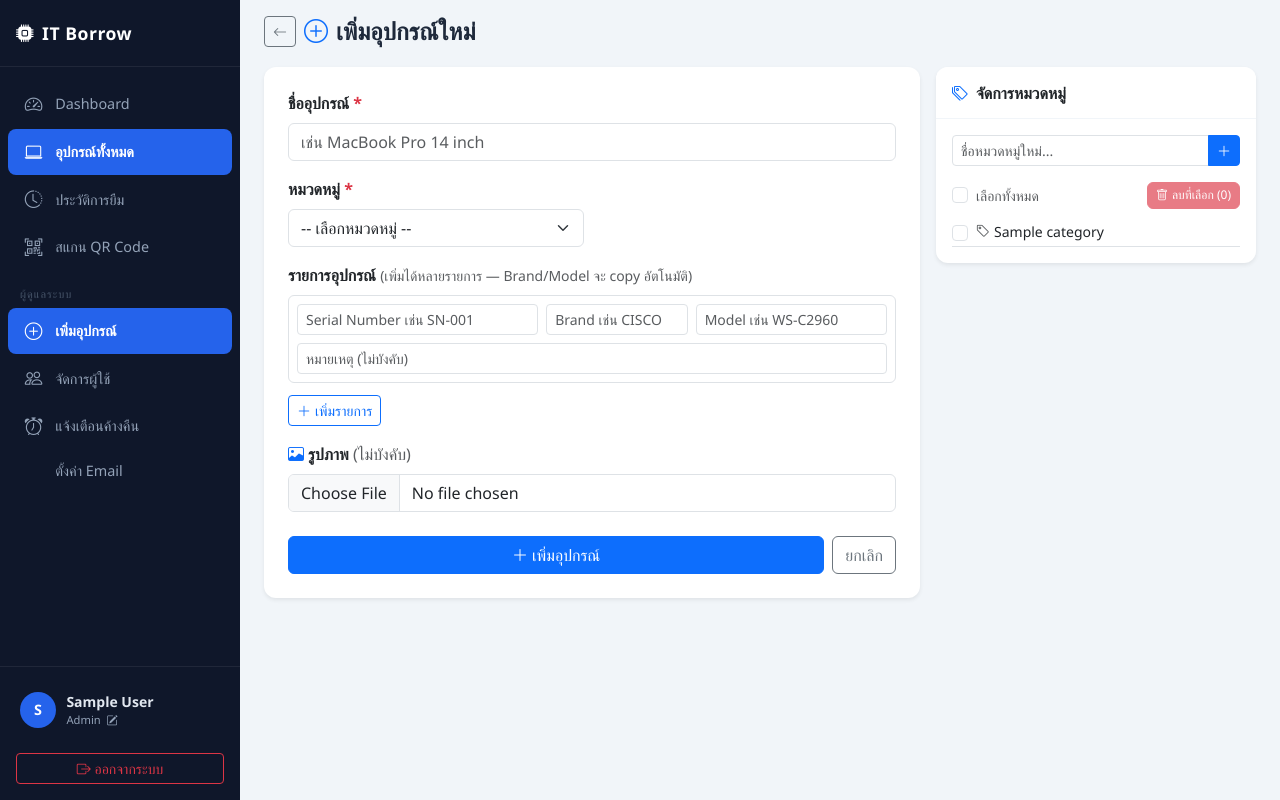
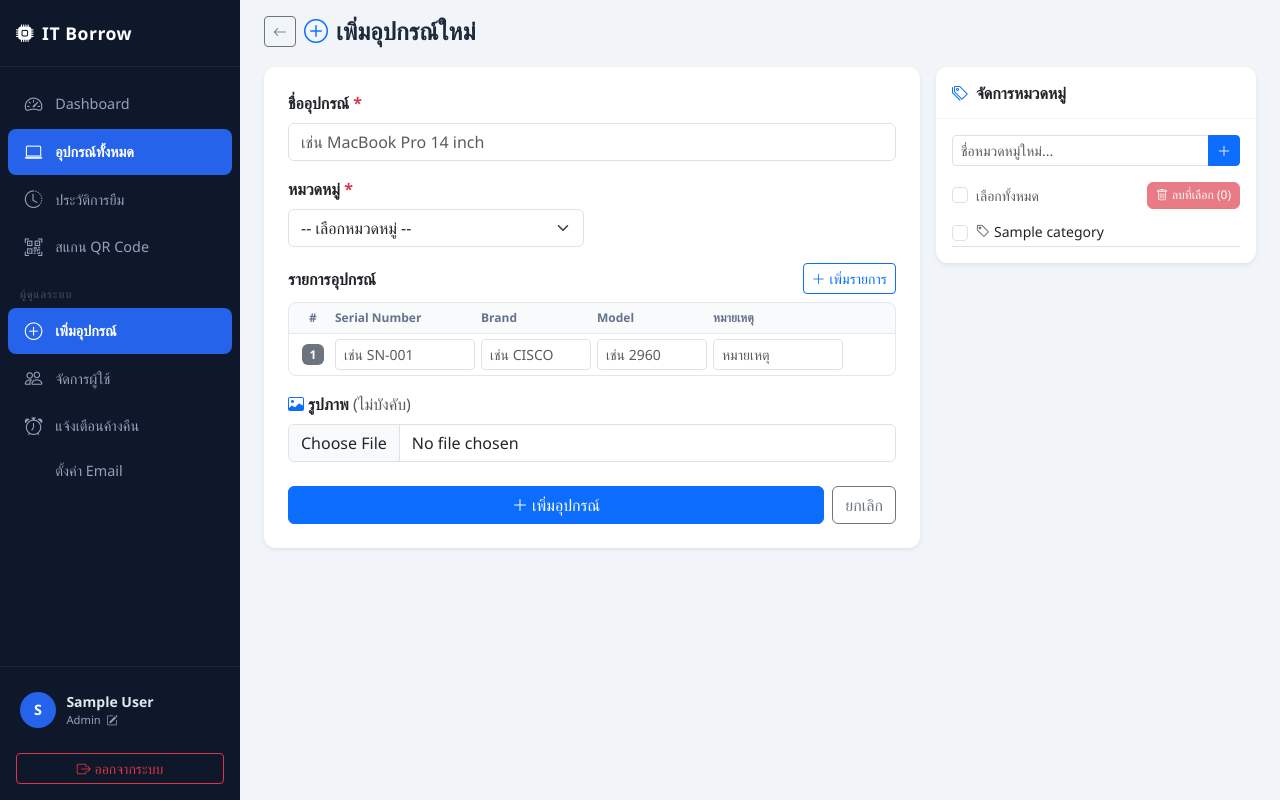
Before and after one commit to MINDKYLO/Tlib, a Flask app: page /equipment/add in a window 1280 px wide. Run offline with Flask 3, Linux system fonts and the light colour scheme; the visitor is signed in with stand-in values (Sample User, id 1); a database or web service that is not in the repository returns one stand-in record (values such as "Sample title"); parts of the project's set-up code (start-up, migrations or seed data) failed here and were passed over; some libraries are stand-ins or nearby versions.

Commit message:
ui: redesign serial number entry as readable grid table with column headers

```diff
--- a/static/css/style.css
+++ b/static/css/style.css
@@ -466,6 +466,53 @@ body {
 }
 .sidebar-footer .user-info:hover { background: rgba(255,255,255,0.07); }
 
+/* ── SERIAL GRID (add equipment form) ─────────────────────────────────────── */
+.serial-grid-header {
+  display: grid;
+  grid-template-columns: 32px 1fr 110px 110px 130px 38px;
+  gap: 6px;
+  padding: 6px 8px;
+  background: #f8fafc;
+  border: 1px solid #e2e8f0;
+  border-radius: 8px 8px 0 0;
+  font-size: 0.75rem;
+  font-weight: 600;
+  color: #64748b;
+}
+.serial-grid-row {
+  display: grid;
+  grid-template-columns: 32px 1fr 110px 110px 130px 38px;
+  gap: 6px;
+  padding: 5px 8px;
+  background: #fff;
+  border: 1px solid #e2e8f0;
+  border-top: none;
+  align-items: center;
+}
+.serial-grid-row:last-child { border-radius: 0 0 8px 8px; }
+.serial-grid-row:only-child { border-radius: 0 0 8px 8px; }
+.serial-grid-row:hover { background: #f8fafc; }
+.sg-num  { display: flex; align-items: center; justify-content: center; }
+.sg-action { display: flex; align-items: center; justify-content: center; }
+
+@media (max-width: 640px) {
+  .serial-grid-header { display: none; }
+  .serial-grid-row {
+    grid-template-columns: 28px 1fr 38px;
+    grid-template-rows: auto auto auto;
+    border-radius: 8px !important;
+    border: 1px solid #e2e8f0 !important;
+    margin-bottom: 8px;
+    padding: 8px;
+    gap: 6px;
+  }
+  .sg-serial { grid-column: 2 / 3; }
+  .sg-brand  { grid-column: 1 / 3; }
+  .sg-model  { grid-column: 1 / 3; }
+  .sg-desc   { grid-column: 1 / 3; }
+  .sg-action { grid-column: 3; grid-row: 1; }
+}
+
 /* ── RESPONSIVE TWEAKS ─────────────────────────────────────────────────────── */
 @media (max-width: 576px) {
   .stat-num { font-size: 1.4rem; }
--- a/templates/add_equipment.html
+++ b/templates/add_equipment.html
@@ -35,28 +35,45 @@
 
             <!-- SERIAL NUMBERS (per-serial: Brand, Model, หมายเหตุ) -->
             <div class="col-12">
-              <label class="form-label fw-semibold">
-                รายการอุปกรณ์
-                <span class="text-muted fw-normal small">(เพิ่มได้หลายรายการ — Brand/Model จะ copy อัตโนมัติ)</span>
-              </label>
+              <div class="d-flex justify-content-between align-items-center mb-2">
+                <label class="form-label fw-semibold mb-0">รายการอุปกรณ์</label>
+                <button type="button" class="btn btn-outline-primary btn-sm" onclick="addSerial()">
+                  <i class="bi bi-plus-lg me-1"></i>เพิ่มรายการ
+                </button>
+              </div>
+
+              <!-- Column headers -->
+              <div class="serial-grid-header">
+                <div class="sg-num">#</div>
+                <div class="sg-serial">Serial Number</div>
+                <div class="sg-brand">Brand</div>
+                <div class="sg-model">Model</div>
+                <div class="sg-desc">หมายเหตุ</div>
+                <div class="sg-action"></div>
+              </div>
+
               <div id="serialList">
-                <div class="serial-entry border rounded p-2 mb-2">
-                  <div class="row g-2">
-                    <div class="col-12 col-sm-5">
+                <div class="serial-entry serial-grid-row">
+                  <div class="sg-num">
+                    <span class="serial-num badge bg-secondary">1</span>
+                  </div>
+                  <div class="sg-serial">
                     <input type="text" name="serial_number" class="form-control form-control-sm"
-                             placeholder="Serial Number เช่น SN-001">
+                           placeholder="เช่น SN-001">
                   </div>
-                    <div class="col-6 col-sm-3">
+                  <div class="sg-brand">
                     <input type="text" name="brand" class="form-control form-control-sm"
-                             placeholder="Brand เช่น CISCO">
+                           placeholder="เช่น CISCO">
                   </div>
-                    <div class="col-6 col-sm-4">
+                  <div class="sg-model">
                     <input type="text" name="model" class="form-control form-control-sm"
-                             placeholder="Model เช่น WS-C2960">
+                           placeholder="เช่น 2960">
                   </div>
-                    <div class="col d-flex gap-2">
-                      <input type="text" name="serial_desc" class="form-control form-control-sm flex-grow-1"
-                             placeholder="หมายเหตุ (ไม่บังคับ)">
+                  <div class="sg-desc">
+                    <input type="text" name="serial_desc" class="form-control form-control-sm"
+                           placeholder="หมายเหตุ">
+                  </div>
+                  <div class="sg-action">
                     <button type="button" class="btn btn-outline-danger btn-sm serial-remove-btn d-none"
                             onclick="removeSerial(this)">
                       <i class="bi bi-trash"></i>
@@ -64,10 +81,6 @@
                   </div>
                 </div>
               </div>
-              </div>
-              <button type="button" class="btn btn-outline-primary btn-sm mt-1" onclick="addSerial()">
-                <i class="bi bi-plus-lg me-1"></i>เพิ่มรายการ
-              </button>
             </div>
 
             <!-- IMAGE -->
@@ -171,51 +184,53 @@ function addSerial() {
   const list    = document.getElementById('serialList');
   const entries = list.querySelectorAll('.serial-entry');
 
-  // Copy brand/model from first row as default
+  // Copy brand/model from first row
   let defBrand = '', defModel = '';
   if (entries.length > 0) {
     defBrand = entries[0].querySelector('[name="brand"]').value;
     defModel = entries[0].querySelector('[name="model"]').value;
   }
 
+  const num = entries.length + 1;
   const div = document.createElement('div');
-  div.className = 'serial-entry border rounded p-2 mb-2';
+  div.className = 'serial-entry serial-grid-row';
   div.innerHTML = `
-    <div class="row g-2">
-      <div class="col-12 col-sm-5">
-        <input type="text" name="serial_number" class="form-control form-control-sm"
-               placeholder="Serial Number เช่น SN-001">
+    <div class="sg-num">
+      <span class="serial-num badge bg-secondary">${num}</span>
     </div>
-      <div class="col-6 col-sm-3">
-        <input type="text" name="brand" class="form-control form-control-sm"
-               placeholder="Brand" value="${defBrand.replace(/"/g,'&quot;')}">
+    <div class="sg-serial">
+      <input type="text" name="serial_number" class="form-control form-control-sm" placeholder="เช่น SN-00${num}">
     </div>
-      <div class="col-6 col-sm-4">
-        <input type="text" name="model" class="form-control form-control-sm"
-               placeholder="Model" value="${defModel.replace(/"/g,'&quot;')}">
+    <div class="sg-brand">
+      <input type="text" name="brand" class="form-control form-control-sm" placeholder="Brand" value="${defBrand.replace(/"/g,'&quot;')}">
     </div>
-      <div class="col d-flex gap-2">
-        <input type="text" name="serial_desc" class="form-control form-control-sm flex-grow-1"
-               placeholder="หมายเหตุ (ไม่บังคับ)">
+    <div class="sg-model">
+      <input type="text" name="model" class="form-control form-control-sm" placeholder="Model" value="${defModel.replace(/"/g,'&quot;')}">
+    </div>
+    <div class="sg-desc">
+      <input type="text" name="serial_desc" class="form-control form-control-sm" placeholder="หมายเหตุ">
+    </div>
+    <div class="sg-action">
       <button type="button" class="btn btn-outline-danger btn-sm serial-remove-btn"
               onclick="removeSerial(this)">
         <i class="bi bi-trash"></i>
       </button>
-      </div>
     </div>`;
   list.appendChild(div);
-  updateRemoveButtons();
+  updateSerialRows();
   div.querySelector('[name="serial_number"]').focus();
 }
 
 function removeSerial(btn) {
   btn.closest('.serial-entry').remove();
-  updateRemoveButtons();
+  updateSerialRows();
 }
 
-function updateRemoveButtons() {
+function updateSerialRows() {
   const entries = document.querySelectorAll('.serial-entry');
-  entries.forEach(entry => {
+  entries.forEach((entry, i) => {
+    const num = entry.querySelector('.serial-num');
+    if (num) num.textContent = i + 1;
     const btn = entry.querySelector('.serial-remove-btn');
     if (btn) btn.classList.toggle('d-none', entries.length === 1);
   });
```
Lines whose indentation alone changed are shown as unchanged.
